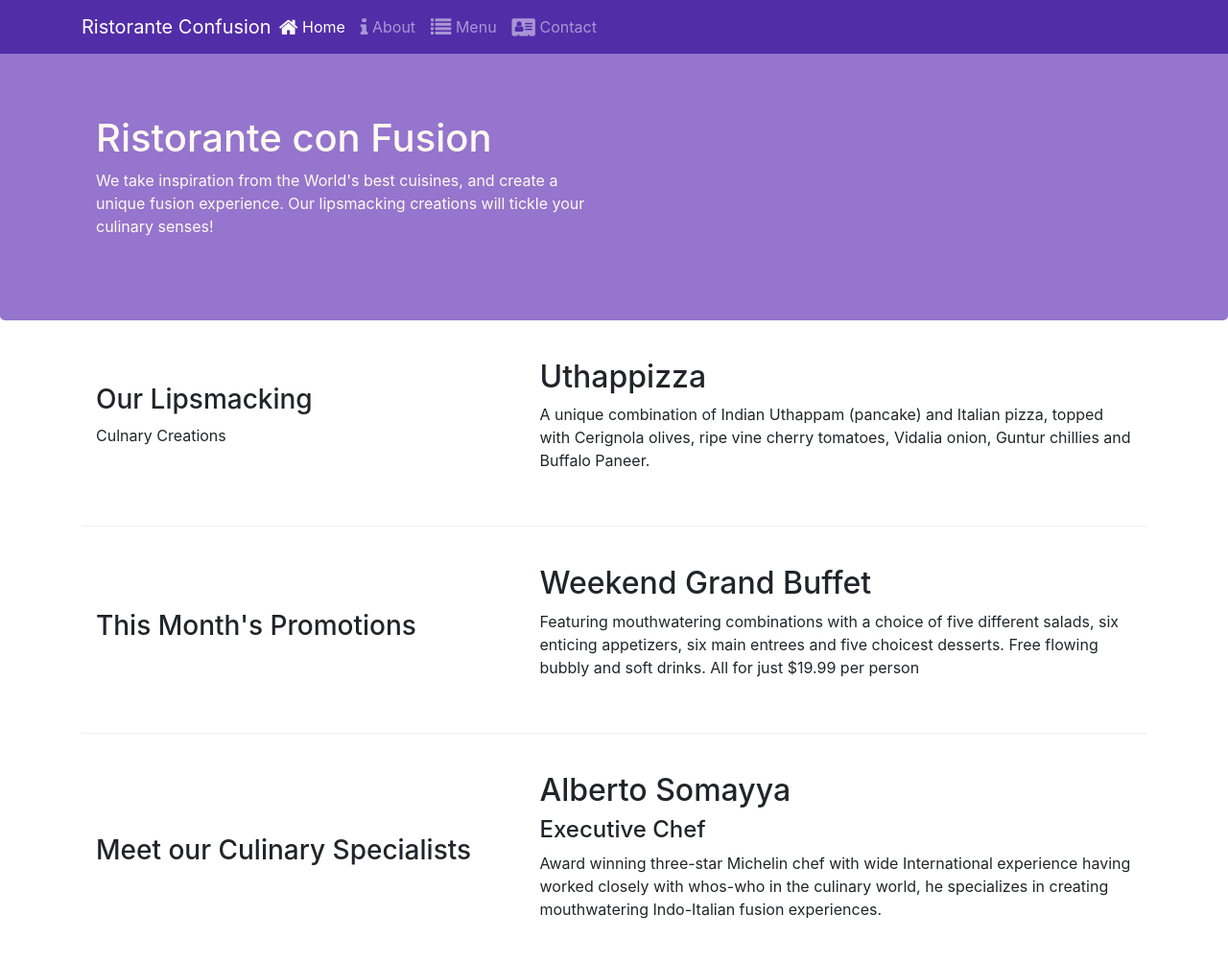
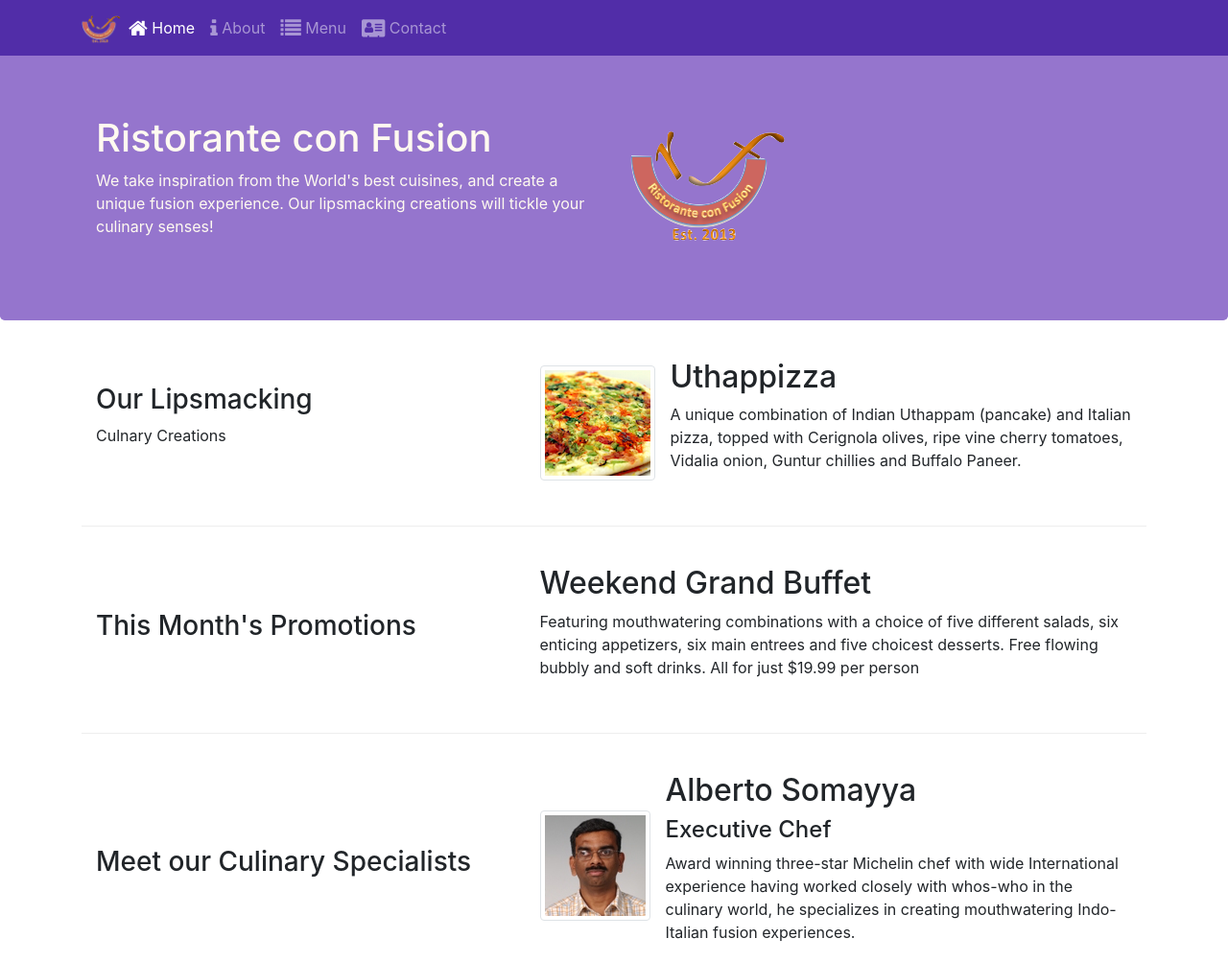
Before and after one commit to EXHAANRAJA/conFusion, a website: page index.html in a window 1280 px wide. Shown: the top 1003 px of the page at 96% size. Drawn offline with nearby package versions, Linux system fonts and the light colour scheme.

Commit message:
Media and Images

```diff
--- a/index.html
+++ b/index.html
@@ -21,7 +21,7 @@
             <button class="navbar-toggler" type="button" data-toggle="collapse" data-target="#Navbar">
                 <span class="navbar-toggler-icon"></span>
             </button>
-            <a class="navbar-brand mr-auto" href="index.html">Ristorante Confusion</a>
+            <a class="navbar-brand mr-auto" href="index.html"><img src="img/logo.png" height="30" width="41"></a>
             <div class="collapse navbar-collapse" id="Navbar">
                 <ul class="navbar-nav mr-auto">
                     <li class="nav-item active"><a class="nav-link" href="#"><span class="fa fa-home fa-lg"></span>
@@ -30,7 +30,8 @@
                                 class="fa fa-info fa-lg"></span> About</a></li>
                     <li class="nav-item"><a class="nav-link" href="#"><span class="fa fa-list fa-lg"></span> Menu</a>
                     </li>
-                    <li class="nav-item"><a class="nav-link" href="contactus.html"><span class="fa fa-address-card fa-lg"></span>
+                    <li class="nav-item"><a class="nav-link" href="contactus.html"><span
+                                class="fa fa-address-card fa-lg"></span>
                             Contact</a></li>
                 </ul>
             </div>
@@ -45,24 +46,32 @@
                         fusion experience. Our
                         lipsmacking creations will tickle your culinary senses!</p>
                 </div>
-                <div class="col 12  col-sm">
+                <div class="col 12  col-sm align-self-center">
+                    <img src="img/logo.png" class="img-flud">
                 </div>
             </div>
         </div>
     </header>
 
-    <div class="container">
+    <div class=" container">
         <div class="row row-content align-items-center">
             <div class="col 12 col-sm-4 col-md-5">
                 <h3>Our Lipsmacking</h3>
                 <p>Culnary Creations</p>
             </div>
             <div class="col col-sm col-md">
-                <h2>Uthappizza</h2>
+                <div class="media">
+                    <img class="d-flex mr-3 img-thumbnail align-self-center" src="img/uthappizza.png">
+                    <div class="media-body">
+                        <h2 class="mt-0"> Uthappizza</h2>
                         <p class="d-none d-sm-block">A unique combination of Indian Uthappam
                             (pancake) and Italian pizza, topped with Cerignola olives,
                             ripe vine cherry tomatoes, Vidalia onion, Guntur chillies and Buffalo
                             Paneer.</p>
+                    </div>
+
+                </div>
+
             </div>
         </div>
         <div class="row row-content align-items-center">
@@ -84,13 +93,19 @@
                 <h3>Meet our Culinary Specialists</h3>
             </div>
             <div class="col col-sm col-md">
-                <h2>Alberto Somayya</h2>
-                <h4>Executive Chef</h4>
+                <div class="media">
+                    <img class="d-flex mr-3 img-thumbnail align-self-center" src="img/alberto.png">
+                    <div class="media-body">
+                        <h2 class="mt-0">Alberto Somayya</h2>
+                        <h4 class="mt-0">Executive Chef</h4>
                         <p class="d-none d-sm-block">Award winning three-star Michelin chef with
                             wide International experience having worked closely with
                             whos-who in the culinary world, he specializes in creating mouthwatering
                             Indo-Italian fusion
                             experiences. </p>
+                    </div>
+                </div>
+
             </div>
         </div>
     </div>
```
Also changed, not shown: aboutus.html (+6 -4 lines), contactus.html (+40 -24 lines), img/alberto.png (added), img/buffet.png (added), img/logo.png (added), img/uthappizza.png (added), 2 other files. Lines whose indentation alone changed are shown as unchanged.
